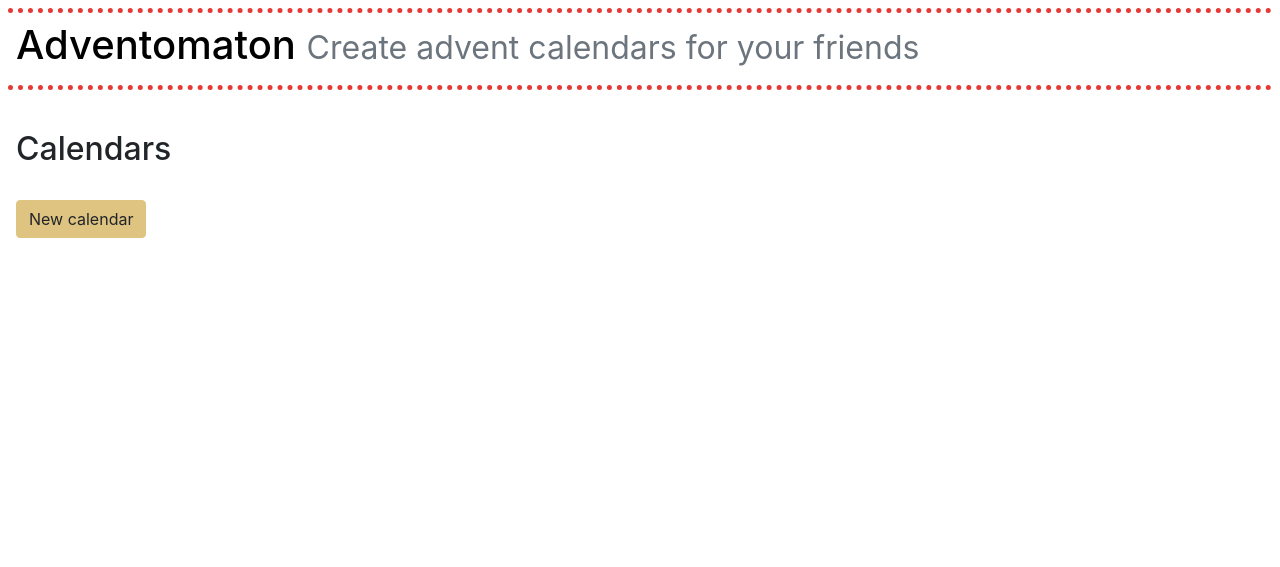
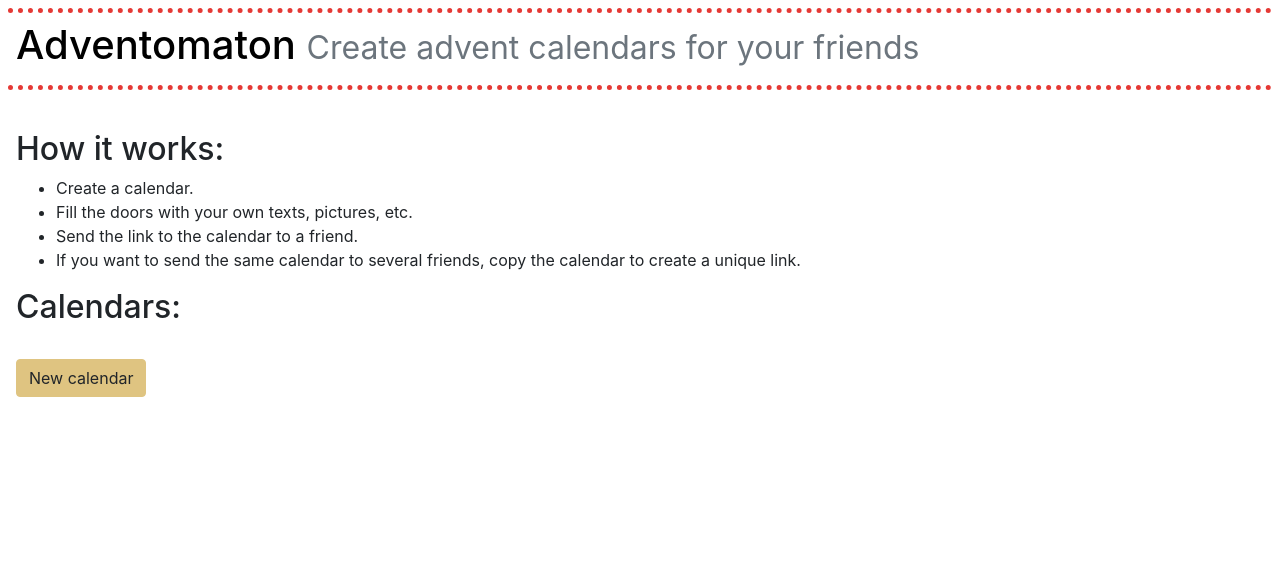
Before and after one commit to gvarab/advents4friends, a Django app: page / in a window 1280 px wide. Shown: the top 567 px of the page. Run offline with Django 3.2, Linux system fonts and the light colour scheme; the visitor is signed in with stand-in values (Sample User, id 1); data that the repository does not hold is empty; some libraries are stand-ins or nearby versions.

Commit message:
add instructions for creating a calendar

```diff
--- a/adventcalendar/templates/adventcalendar/calendar_list.html
+++ b/adventcalendar/templates/adventcalendar/calendar_list.html
@@ -2,7 +2,14 @@
 
 {% block content %}
     {% if user.is_authenticated %}
-        <h2>Calendars</h2>
+        <h2>How it works:</h2>
+        <ul>
+            <li>Create a calendar.</li>
+            <li>Fill the doors with your own texts, pictures, etc.</li>
+            <li>Send the link to the calendar to a friend.</li>
+            <li>If you want to send the same calendar to several friends, copy the calendar to create a unique link.</li>
+        </ul>
+        <h2>Calendars:</h2>
         <ul style="display: inline-block;">
             {% for calendar in object_list %}
                 <li>
```
Also changed, not shown: adventcalendar/templates/adventcalendar/calendar_detail.html (+18 -2 lines).
